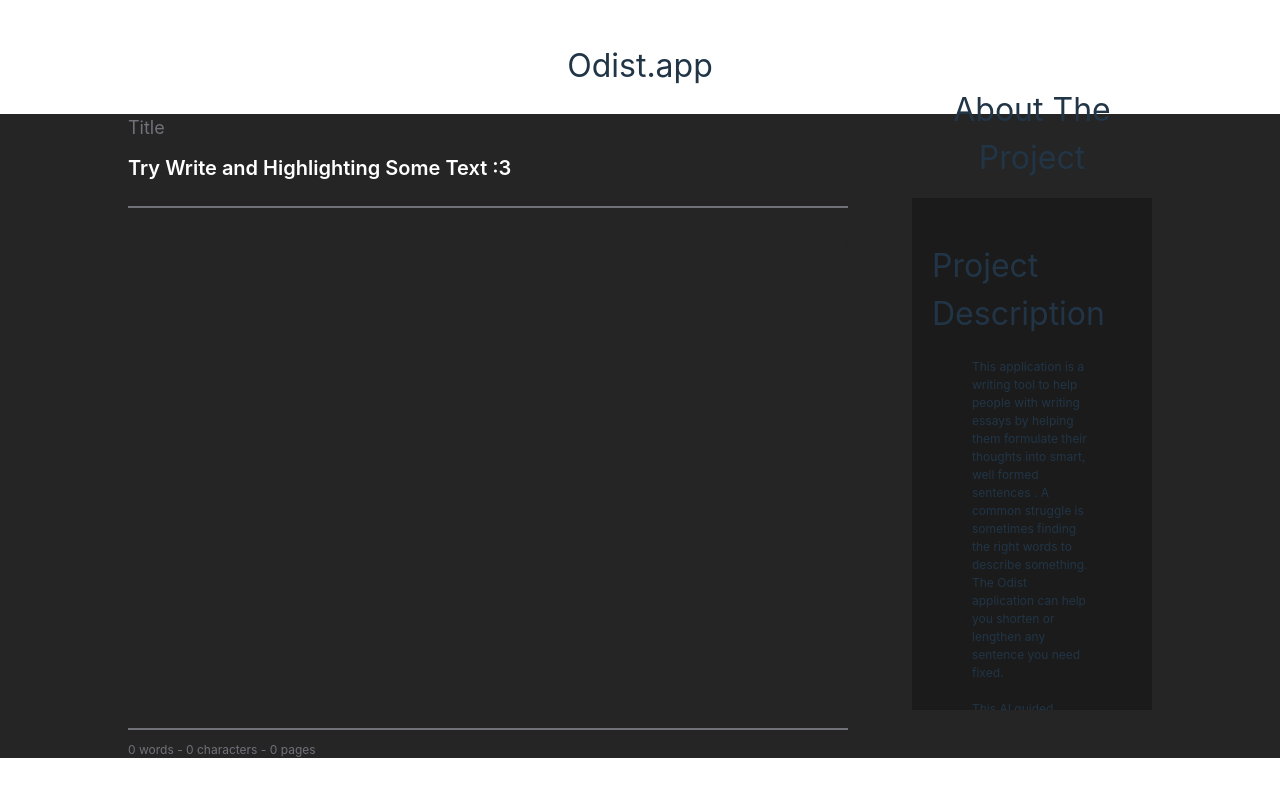
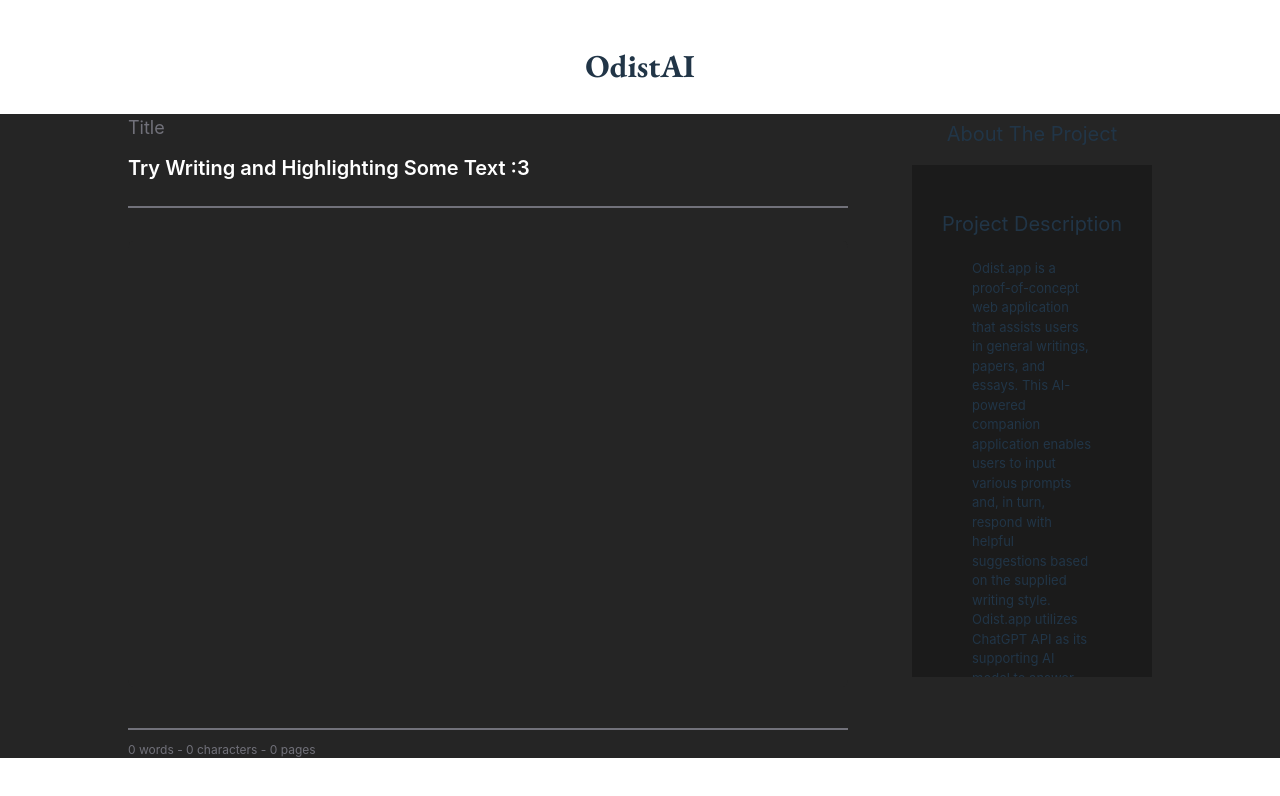
Before and after one commit to Artists-for-Humanity/OdistAI, a React (Vite) app in the folder client/: page / in a window 1280 px wide. Shown: the top 796 px of the page. Built offline with nearby package versions, Linux system fonts and the light colour scheme.

Commit message:
changed header size, changed html title, styled close button, added custom fonts.

```diff
--- a/client/index.html
+++ b/client/index.html
@@ -1,13 +1,19 @@
 <!DOCTYPE html>
 <html lang="en">
+
 <head>
+  <link rel="preconnect" href="https://fonts.googleapis.com">
+  <link rel="preconnect" href="https://fonts.gstatic.com" crossorigin>
+  <link href="https://fonts.googleapis.com/css2?family=EB+Garamond:wght@700&display=swap" rel="stylesheet">
   <meta charset="UTF-8" />
   <link rel="icon" type="image/svg+xml" href="/vite.svg" />
   <meta name="viewport" content="width=device-width, initial-scale=1.0" />
-    <title>Vite + React + TS</title>
+  <title>OdistAI</title>
 </head>
+
 <body>
   <div id="root"></div>
   <script type="module" src="/src/main.tsx"></script>
 </body>
+
 </html>
--- a/client/src/App.tsx
+++ b/client/src/App.tsx
@@ -24,7 +24,7 @@
 
   return (
     <div className="flex flex-col text-[32px] items-center gap-6">
-      <div>Odist.app</div>
+      <div className="font-eb-garamond">OdistAI</div>
       <div className="flex items-center justify-center w-full mt-16 xl:mt-0 bg-matte-black-light">
         <div className="w-4/5 xl:flex gap-x-16">
           <div className="text-center sm:w-full md:w-full lg:w-full xl:w-3/4">
@@ -35,7 +35,7 @@
                 contentEditable
                 suppressContentEditableWarning
               >
-                Try Write and Highlighting Some Text :3
+                Try Writing and Highlighting Some Text :3
               </div>
             </div>
             <div className="flex flex-col block h-[60vh] mb-2 bg-matte-black-light">
@@ -80,18 +80,16 @@
             </footer>
           </div>
           <div className="flex flex-col justify-center items-center sm:w-full md:w-full lg:w-full xl:w-1/4 h-[80vh] gap-4 -mt-9">
-            <h3 className="text-center">About The Project</h3>
+            <h3 className="text-center text-[20px]">About The Project</h3>
             <div className="flex flex-col h-4/5 items-center w-full overflow-y-auto gap-y-8 text-center p-5 bg-[#1B1B1B]">
               <div className="pt-6 flex flex-col items-center text-left gap-y-5">
-                <h3>Project Description</h3>
-                <p className="text-[12px] px-10 pb-4">
-                  This application is a writing tool to help people with writing essays by helping them formulate their thoughts into smart, well formed sentences . A common struggle is sometimes finding the right words to describe something. The Odist application can help you shorten or lengthen any sentence you need fixed.
+                <h3 className="text-[20px]">Project Description</h3>
+                <p className="text-[13px] px-10 pb-4">
+                  Odist.app is a proof-of-concept web application that assists users in general writings, papers, and essays. This AI-powered companion application enables users to input various prompts and, in turn, respond with helpful suggestions based on the supplied writing style. Odist.app utilizes ChatGPT API as its supporting AI model to answer users' inquiries effectively. Although this application is still a work in progress, the essential proof of concept features are operational.
 
-                  <br></br><br></br>This AI guided buddy allows users to enter different prompts and the AI responds with helpful solutions for their essay. Odist uses ChatGPT as the supporting AI model to respond to the given question asked by the user.
-
-                  <br></br><br></br>This helpful form of AI can take a user's average essay and turn it into a well written response. This application is still a work in progress, but due to the efforts from the teens and mentors it is up and running.
+                  <br></br><br></br>The primary purpose of this project is to aid and transform a bland piece of writing into a beautifully written response. In addition, the project was an excellent opportunity for teenage coders to gain experience with new technology and learn how to incorporate the power of AI into their arsenal of tools.
                 </p>
-                <p className="text-[14px] px-10 pb-4">Team Members</p>
+                <p className="text-[20px] px-10 pb-4">Team Members</p>
                 <p className="text-[14px] px-10">Creative Tech Studio Lead</p>
                 <img className="rounded-full w-40" src={Handy} alt="image" />
                 <p className="text-[12px] mt-2">Handy D.</p>
@@ -106,7 +104,7 @@
                 <p className="text-[12px] mt-2">Phaedra S.</p>
               </div>
               <div className="flex flex-col items-center text-center gap-y-5">
-                <p className="text-[14px] px-10 pt-4">Designer</p>
+                <p className="text-[14px] px-10 pt-4">Web Designer</p>
                 <img className="rounded-full w-40" src={Gordan} alt="image" />
                 <p className="text-[12px] mt-2">Gordan L.</p>
               </div>
--- a/client/src/Components/IncomingText.tsx
+++ b/client/src/Components/IncomingText.tsx
@@ -47,7 +47,12 @@
         };
         return (
             <div className="relative h-fit my-4 mx-0 p-3 rounded justify-self-end transition-all opacity-0 delay-200 duration-700 opacity-100 select-none">
-                <button className="absolute right-0" onClick={handleCancel}>X</button>
+                <button type="button" className="absolute right-0 bg-zinc-700 mr-5 rounded-md p-2 inline-flex items-center justify-center text-gray-400 hover:text-gray-500 hover:bg-gray-100 focus:outline-none focus:ring-2 focus:ring-inset focus:ring-indigo-500" onClick={handleCancel}>
+              <span className="sr-only">Close menu</span>
+              <svg className="h-6 w-6" xmlns="http://www.w3.org/2000/svg" fill="none" viewBox="0 0 24 24" stroke="currentColor" aria-hidden="true">
+                <path stroke-linecap="round" stroke-linejoin="round" stroke-width="2" d="M6 18L18 6M6 6l12 12" />
+              </svg>
+            </button>
                 <div className="font-italic text-white font-semibold break-words">"{prompt}"</div>
                 {/* <div className="bg-zinc-900 h-fit my-4 mx-0 p-3 rounded justify-self-end transition-all opacity-0 delay-200 duration-700 opacity-100"></div> */}
                 <textarea readOnly
--- a/client/tailwind.config.js
+++ b/client/tailwind.config.js
@@ -6,6 +6,9 @@
   content: ["./index.html", "./src/**/*.{js,ts,jsx,tsx}"],
   theme: {
     extend: {
+      fontFamily: {
+        'eb-garamond': ['EB Garamond', 'serif']
+      },
       colors: {
         yellow: "#F0C422",
         gray: "#858585",
```
Lines whose indentation alone changed are shown as unchanged.
